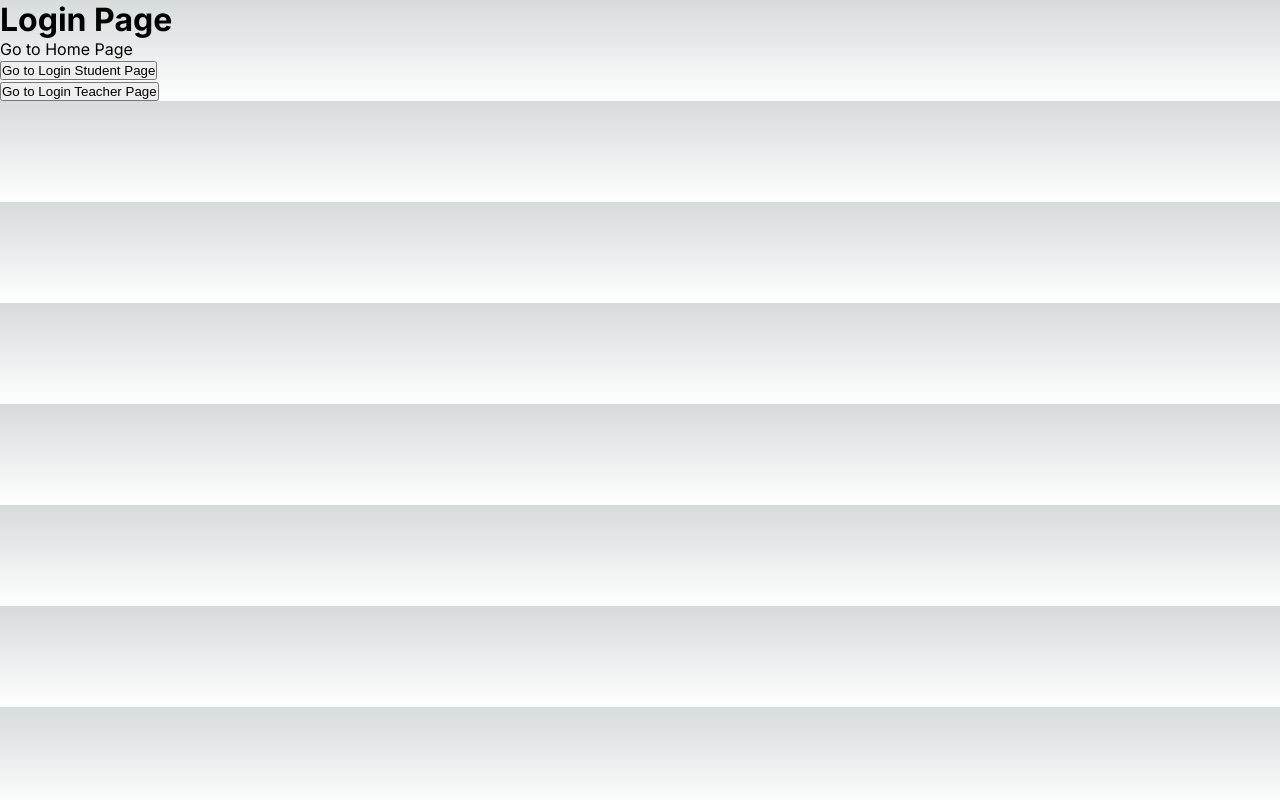
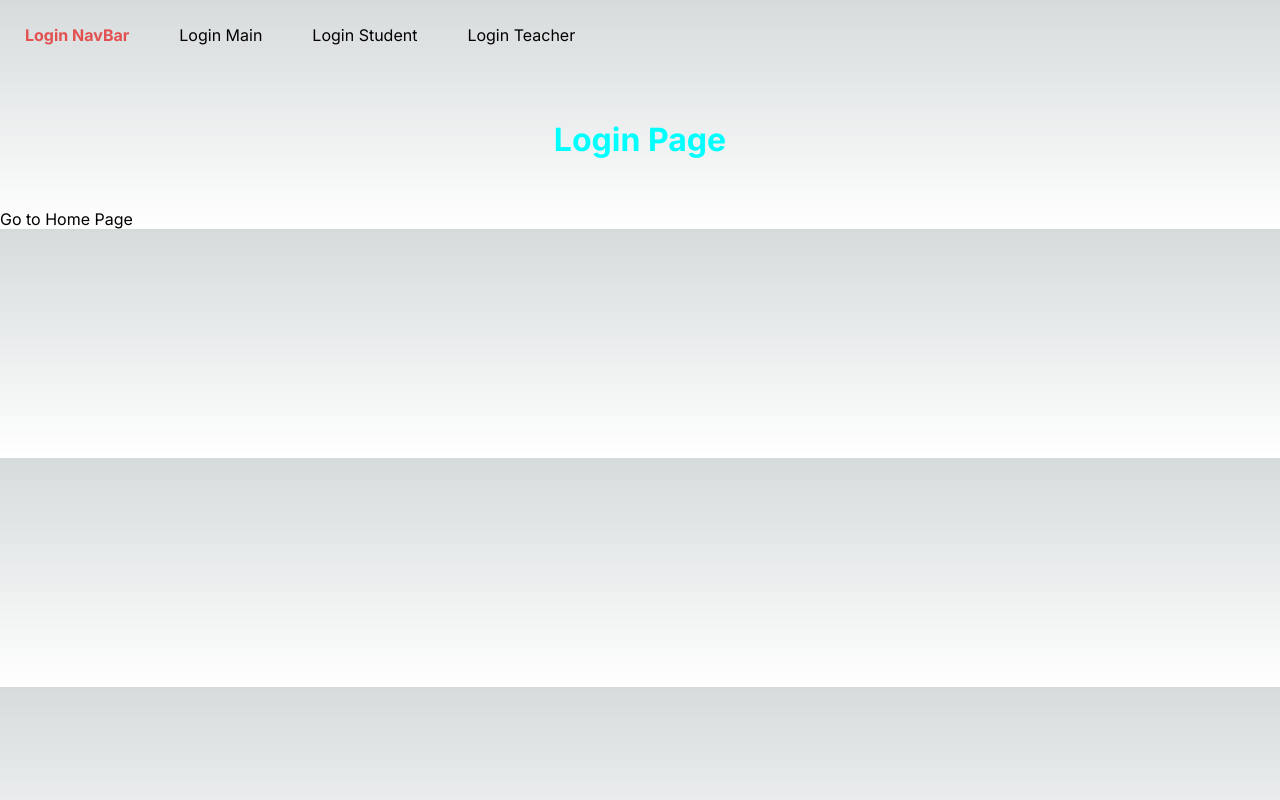
Before and after one commit to PrathamGupta21/blog_nextJS, a Next.js app: page /login in a window 1280 px wide. Built offline with nearby package versions, Linux system fonts and the light colour scheme.

Commit message:
Common Layout

```diff
--- a/src/app/about/aboutcollege/page.js
+++ b/src/app/about/aboutcollege/page.js
@@ -1,7 +1,7 @@
 const AboutCollege = () => {
   return (
     <div>
-      <h1>About College Page</h1>
+      <h1 className='heading'>About College Page</h1>
     </div>
   );
 };
--- a/src/app/about/aboutstudent/page.js
+++ b/src/app/about/aboutstudent/page.js
@@ -1,7 +1,7 @@
 const AboutStudent = () => {
   return (
     <div>
-      <h1>About Student Page</h1>
+      <h1 className='heading'>About Student Page</h1>
     </div>
   );
 };
--- a/src/app/about/page.js
+++ b/src/app/about/page.js
@@ -6,12 +6,8 @@ const About = () => {
   const router = useRouter();
   return (
     <div>
-      <h1>About Page</h1>
+      <h1 className='heading'>About Page</h1>
       <button onClick={() => router.push('/')}>Go to Home Page</button>
-      <br />
-      <Link href='/about/aboutcollege'>Go to About College Page</Link>
-      <br />
-      <Link href='/about/aboutstudent'>Go to About Student Page</Link>
     </div>
   );
 };
--- /dev/null
+++ b/src/app/login/layout.js
@@ -0,0 +1,24 @@
+import Link from 'next/link';
+import './login.css';
+
+export default function Layout({ children }) {
+  return (
+    <div>
+      <ul className='login-menu'>
+        <li>
+          <h4>Login NavBar</h4>
+        </li>
+        <li>
+          <Link href='/login'>Login Main</Link>
+        </li>
+        <li>
+          <Link href='/login/loginstudent'>Login Student</Link>
+        </li>
+        <li>
+          <Link href='/login/loginteacher'>Login Teacher</Link>
+        </li>
+      </ul>
+      {children}
+    </div>
+  );
+}
--- /dev/null
+++ b/src/app/login/login.css
@@ -0,0 +1,18 @@
+.login-menu {
+    display: flex;
+}
+
+.login-menu li {
+    margin: 25px;
+    list-style-type: none;
+}
+
+.login-menu h4 {
+    color: rgb(226, 80, 80);
+}
+
+.heading {
+    color: aqua;
+    text-align: center;
+    margin: 50px;
+}
--- a/src/app/login/loginstudent/page.js
+++ b/src/app/login/loginstudent/page.js
@@ -1,7 +1,7 @@
 const LoginStudent = () => {
   return (
     <div>
-      <h1>Login Student Page</h1>
+      <h1 className='heading'>Login Student Page</h1>
     </div>
   );
 };
--- a/src/app/login/loginteacher/page.js
+++ b/src/app/login/loginteacher/page.js
@@ -1,7 +1,7 @@
 const LoginTeacher = () => {
   return (
     <div>
-      <h1>Login Teacher Page</h1>
+      <h1 className='heading'>Login Teacher Page</h1>
     </div>
   );
 };
--- a/src/app/login/page.js
+++ b/src/app/login/page.js
@@ -9,16 +9,8 @@ const LogIn = () => {
   };
   return (
     <div>
-      <h1>Login Page</h1>
+      <h1 className='heading'>Login Page</h1>
       <Link href='/'>Go to Home Page</Link>
-      <br />
-      <button onClick={() => navigate('loginstudent')}>
-        Go to Login Student Page
-      </button>
-      <br />
-      <button onClick={() => navigate('loginteacher')}>
-        Go to Login Teacher Page
-      </button>
     </div>
   );
 };
--- a/src/app/page.js
+++ b/src/app/page.js
@@ -9,7 +9,7 @@ export default function Home() {
   };
   return (
     <main>
-      <h1>Nested Routing</h1>
+      <h1>Common Layout</h1>
       <Link href='./login'>Go to Login Page</Link>
       <br />
       <Link href='./about'>Go to About Page</Link>
```
Also changed, not shown: src/app/about/layout.js (added, +24 -0 lines).
